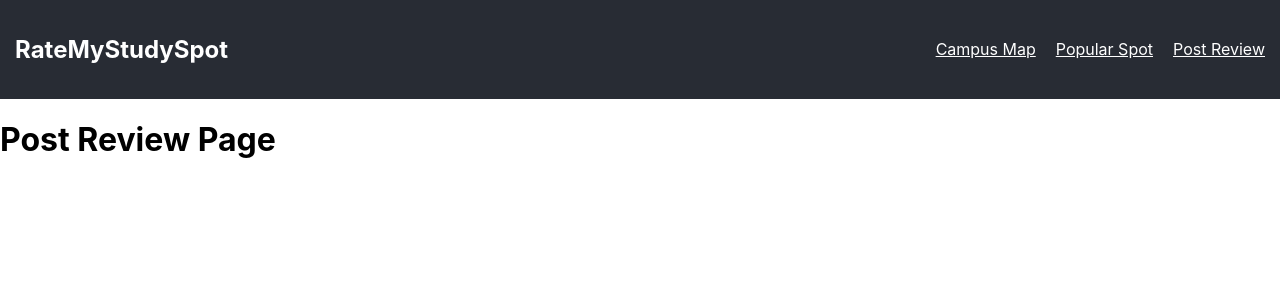
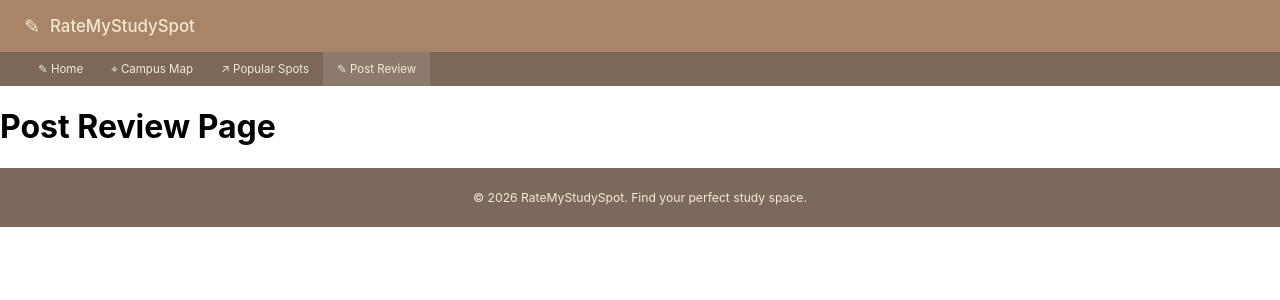
Before and after one commit to JAHM-Web/Final_Project, a React (Create React App) app in the folder frontend/: page /review in a window 1280 px wide. Shown: the top 300 px of the page. Built offline with nearby package versions, Linux system fonts and the light colour scheme.

Commit message:
Campus Map page css

```diff
--- a/frontend/src/App.css
+++ b/frontend/src/App.css
@@ -36,3 +36,504 @@
     transform: rotate(360deg);
   }
 }
+@import url('https://fonts.googleapis.com/css2?family=Inter:wght@400;500;600&display=swap');
+
+:root {
+  --pink: #BB8588;
+  --brown: #A98467;
+  --black: #000000;
+  --green: #ADC178;
+  --light-green: #DDE5B6;
+  --cream: #F0EAD2;
+  --white: #FFFFFF;
+
+  --nav-brown: #7d6758;
+  --text-dark: #6a5648;
+  --text-mid: #8b786a;
+  --soft-bg: #f7f7f7;
+  --line: #d8ddb9;
+
+  --shadow: 0 4px 14px rgba(0, 0, 0, 0.12);
+  --radius-sm: 6px;
+  --radius-md: 10px;
+  --radius-lg: 12px;
+  --radius-xl: 14px;
+  --pill: 999px;
+}
+
+* {
+  box-sizing: border-box;
+}
+
+
+a {
+  text-decoration: none;
+}
+
+button,
+input,
+textarea,
+select {
+  font: inherit;
+}
+
+
+
+.page-frame {
+  background: var(--white);
+  margin: 0 auto;
+  overflow: hidden;
+}
+
+
+.site-header {
+  background: var(--brown);
+  color: var(--cream);
+  padding: 14px 24px;
+}
+
+.brand {
+  display: flex;
+  align-items: center;
+  gap: 10px;
+}
+
+.brand-icon {
+  font-size: 1.2rem;
+}
+
+.brand-name {
+  font-size: 1.05rem;
+  font-weight: 500;
+}
+
+.top-nav {
+  background: var(--nav-brown);
+  padding: 0 24px;
+}
+
+.nav-links {
+  display: flex;
+  flex-wrap: wrap;
+  gap: 0;
+}
+
+.nav-link {
+  color: var(--cream);
+  font-size: 0.72rem;
+  padding: 10px 14px;
+  display: inline-flex;
+  align-items: center;
+  transition: background 0.2s ease;
+}
+
+.nav-link:hover,
+.nav-link.active {
+  background: rgba(255, 255, 255, 0.12);
+}
+
+.page-hero {
+  padding: 24px 52px;
+}
+
+.page-hero h1 {
+  margin: 0 0 6px;
+  font-size: 1.55rem;
+  font-weight: 500;
+  color: var(--cream);
+}
+
+.page-hero p {
+  margin: 0;
+  font-size: 0.9rem;
+  color: rgba(240, 234, 210, 0.95);
+}
+
+.page-hero.brown {
+  background: #b48c6d;
+}
+
+.page-hero.pink {
+  background: var(--pink);
+}
+
+.content-area {
+  background: var(--cream);
+  padding: 26px 52px 34px;
+}
+
+.filter-row {
+  background: #ececec;
+  padding: 10px 52px;
+  display: flex;
+  flex-wrap: wrap;
+  gap: 8px;
+  border-top: 1px solid rgba(0, 0, 0, 0.03);
+  border-bottom: 1px solid rgba(0, 0, 0, 0.03);
+}
+
+.filter-chip {
+  border: none;
+  background: var(--light-green);
+  color: #746252;
+  padding: 7px 12px;
+  border-radius: 7px;
+  font-size: 0.76rem;
+  cursor: pointer;
+}
+
+.filter-chip.active {
+  background: var(--brown);
+  color: var(--cream);
+}
+
+.section-stack {
+  display: flex;
+  flex-direction: column;
+  gap: 22px;
+}
+
+.map-card,
+.spot-card,
+.form-card,
+.tip-box {
+  background: #fafafa;
+  border-radius: 12px;
+  box-shadow: var(--shadow);
+}
+
+.map-card {
+  overflow: hidden;
+}
+
+.map-area {
+  height: 460px;
+  position: relative;
+  background:
+    linear-gradient(rgba(173, 193, 120, 0.14), rgba(173, 193, 120, 0.14)),
+    repeating-linear-gradient(
+      90deg,
+      #f7f2e8 0,
+      #f7f2e8 110px,
+      #eee4d3 110px,
+      #eee4d3 112px
+    ),
+    repeating-linear-gradient(
+      0deg,
+      transparent 0,
+      transparent 88px,
+      rgba(169, 132, 103, 0.12) 88px,
+      rgba(169, 132, 103, 0.12) 90px
+    );
+}
+
+.map-pin {
+  position: absolute;
+  width: 18px;
+  height: 18px;
+  background: var(--pink);
+  border: 3px solid var(--white);
+  border-radius: 50%;
+  box-shadow: 0 2px 7px rgba(0, 0, 0, 0.16);
+}
+
+.map-details {
+  display: flex;
+  justify-content: space-between;
+  gap: 14px;
+  align-items: center;
+  padding: 16px;
+  border-top: 1px solid #e8dfd0;
+}
+
+.map-details h3 {
+  margin: 0 0 6px;
+  font-size: 1rem;
+}
+
+.map-details p {
+  margin: 0;
+  font-size: 0.83rem;
+  color: var(--text-mid);
+}
+
+.button-row {
+  display: flex;
+  gap: 10px;
+}
+
+.btn {
+  min-height: 38px;
+  padding: 0 18px;
+  border-radius: 8px;
+  cursor: pointer;
+  font-size: 0.78rem;
+}
+
+.btn-primary {
+  border: none;
+  background: var(--green);
+  color: #5e563e;
+}
+
+.btn-outline {
+  border: 1px solid var(--green);
+  background: transparent;
+  color: #6e5d4c;
+}
+
+.spot-card {
+  padding: 14px;
+  display: grid;
+  grid-template-columns: 118px 1fr;
+  gap: 16px;
+}
+
+.spot-image {
+  width: 118px;
+  height: 160px;
+  object-fit: cover;
+  border-radius: 8px;
+}
+
+.spot-title-row {
+  display: flex;
+  justify-content: space-between;
+  gap: 12px;
+  align-items: flex-start;
+  margin-bottom: 4px;
+}
+
+.spot-title-row h3 {
+  margin: 0;
+  font-size: 1.05rem;
+  font-weight: 500;
+}
+
+.spot-level {
+  font-size: 0.72rem;
+  color: var(--text-mid);
+  white-space: nowrap;
+}
+
+.spot-rating {
+  font-size: 0.76rem;
+  color: #9b7959;
+  margin-bottom: 8px;
+}
+
+.spot-description {
+  font-size: 0.83rem;
+  color: var(--text-mid);
+  line-height: 1.55;
+  margin-bottom: 10px;
+}
+
+.tag-row {
+  display: flex;
+  flex-wrap: wrap;
+  gap: 6px;
+  margin-bottom: 10px;
+}
+
+.tag {
+  background: var(--light-green);
+  color: #766654;
+  border-radius: var(--pill);
+  padding: 4px 10px;
+  font-size: 0.7rem;
+}
+
+.hours {
+  font-size: 0.74rem;
+  color: var(--text-mid);
+  margin-bottom: 10px;
+}
+
+.card-divider {
+  height: 1px;
+  background: #e6decf;
+  margin-bottom: 10px;
+}
+
+.cta-box {
+  background: var(--pink);
+  color: var(--cream);
+  border-radius: 10px;
+  text-align: center;
+  padding: 24px 20px;
+}
+
+.cta-box h2 {
+  margin: 0 0 8px;
+  font-size: 1.5rem;
+  font-weight: 500;
+}
+
+.cta-box p {
+  margin: 0 0 16px;
+  font-size: 0.88rem;
+}
+
+.cta-box .btn {
+  border: none;
+  background: var(--white);
+  color: #7a6857;
+}
+
+.form-card {
+  width: min(760px, 100%);
+  margin: 0 auto;
+  padding: 18px;
+}
+
+.form-grid {
+  display: flex;
+  flex-direction: column;
+  gap: 14px;
+}
+
+.form-group label {
+  display: block;
+  font-size: 0.8rem;
+  margin-bottom: 6px;
+  color: var(--text-dark);
+}
+
+.input,
+.textarea {
+  width: 100%;
+  border: 1px solid var(--line);
+  border-radius: 6px;
+  background: transparent;
+  padding: 11px 12px;
+  color: var(--text-dark);
+  outline: none;
+}
+
+.input::placeholder,
+.textarea::placeholder {
+  color: #b1a296;
+}
+
+.textarea {
+  min-height: 120px;
+  resize: vertical;
+}
+
+.star-row {
+  display: flex;
+  align-items: center;
+  gap: 8px;
+  font-size: 1.7rem;
+  color: var(--brown);
+}
+
+.star-row span:last-child {
+  font-size: 0.95rem;
+  color: var(--text-mid);
+}
+
+.option-grid {
+  display: grid;
+  grid-template-columns: repeat(3, 1fr);
+  gap: 8px;
+}
+
+.option-btn {
+  min-height: 38px;
+  border: 1px solid var(--line);
+  border-radius: 6px;
+  background: transparent;
+  color: #6f5b4a;
+  cursor: pointer;
+}
+
+.option-btn.active {
+  background: var(--light-green);
+}
+
+.helper {
+  margin-top: 5px;
+  font-size: 0.72rem;
+  color: #b28f90;
+}
+
+.submit-btn {
+  width: 100%;
+  min-height: 42px;
+  border: none;
+  border-radius: 6px;
+  background: #d9c0c3;
+  color: #f7f1f2;
+  font-weight: 500;
+  cursor: pointer;
+}
+
+.tip-box {
+  width: min(760px, 100%);
+  margin: 18px auto 0;
+  background: #d9e6ad;
+  padding: 16px;
+}
+
+.tip-box h3 {
+  margin: 0 0 10px;
+  font-size: 0.98rem;
+  font-weight: 500;
+}
+
+.tip-box ul {
+  margin: 0;
+  padding-left: 18px;
+}
+
+.tip-box li {
+  font-size: 0.78rem;
+  color: #7c6a59;
+  margin-bottom: 6px;
+}
+
+.site-footer {
+  background: #7d695c;
+  color: var(--cream);
+  text-align: center;
+  padding: 22px 16px;
+  font-size: 0.76rem;
+}
+
+@media (max-width: 760px) {
+  .page-frame.narrow {
+    width: calc(100% - 20px);
+  }
+
+  .page-hero,
+  .content-area,
+  .filter-row {
+    padding-left: 18px;
+    padding-right: 18px;
+  }
+
+  .spot-card {
+    grid-template-columns: 1fr;
+  }
+
+  .spot-image {
+    width: 100%;
+    height: 220px;
+  }
+
+  .map-details {
+    flex-direction: column;
+    align-items: flex-start;
+  }
+
+  .button-row {
+    width: 100%;
+    flex-direction: column;
+  }
+
+  .option-grid {
+    grid-template-columns: 1fr;
+  }
+}
--- a/frontend/src/App.js
+++ b/frontend/src/App.js
@@ -1,34 +1,54 @@
 import './App.css';
-import { Routes, Route, Link } from 'react-router-dom';
+import { Routes, Route, NavLink } from 'react-router-dom';
 import CampusMap from './pages/CampusMap';
-import PopularSpot from './pages/PopularSpots';
+import PopularSpots from './pages/PopularSpots';
 import PostReview from './pages/PostReview';
+
 
 function App() {
   return (
-    <div>
-      <nav style={{
-        display: "flex",
-        justifyContent: "space-between",
-        alignItems: "center",
-        padding: "15px",
-        backgroundColor: "#282c34",
-        color: "white"
-      }}>
-        <h1>RateMyStudySpot</h1>
-        <div style={{ display: "flex", gap: "20px" }}>
-          <Link to="/" style={{ color: "white" }}>Campus Map</Link>
-          <Link to="/popular" style={{ color: "white" }}>Popular Spot</Link>
-          <Link to="/review" style={{ color: "white" }}>Post Review</Link>
+    <div className="app-shell">
+      <div className="page-frame narrow">
+        <header className="site-header">
+          <div className="brand">
+            <span className="brand-icon">✎</span>
+            <span className="brand-name">RateMyStudySpot</span>
+          </div>
+        </header>
+
+
+        <nav className="top-nav">
+          <div className="nav-links">
+            <NavLink to="/" end className={({ isActive }) => isActive ? 'nav-link active' : 'nav-link'}>
+              ✎ Home
+            </NavLink>
+            <NavLink to="/" end className={({ isActive }) => isActive ? 'nav-link active' : 'nav-link'}>
+              ⌖ Campus Map
+            </NavLink>
+            <NavLink to="/popular" className={({ isActive }) => isActive ? 'nav-link active' : 'nav-link'}>
+              ↗ Popular Spots
+            </NavLink>
+            <NavLink to="/review" className={({ isActive }) => isActive ? 'nav-link active' : 'nav-link'}>
+              ✎ Post Review
+            </NavLink>
           </div>
         </nav>
+
+
         <Routes>
           <Route path="/" element={<CampusMap />} />
-        <Route path="/popular" element={<PopularSpot />} />
+          <Route path="/popular" element={<PopularSpots />} />
           <Route path="/review" element={<PostReview />} />
         </Routes>
+
+
+        <footer className="site-footer">
+          © 2026 RateMyStudySpot. Find your perfect study space.
+        </footer>
+      </div>
     </div>
   );
 }
 
+
 export default App;
```
Lines whose indentation alone changed are shown as unchanged.
